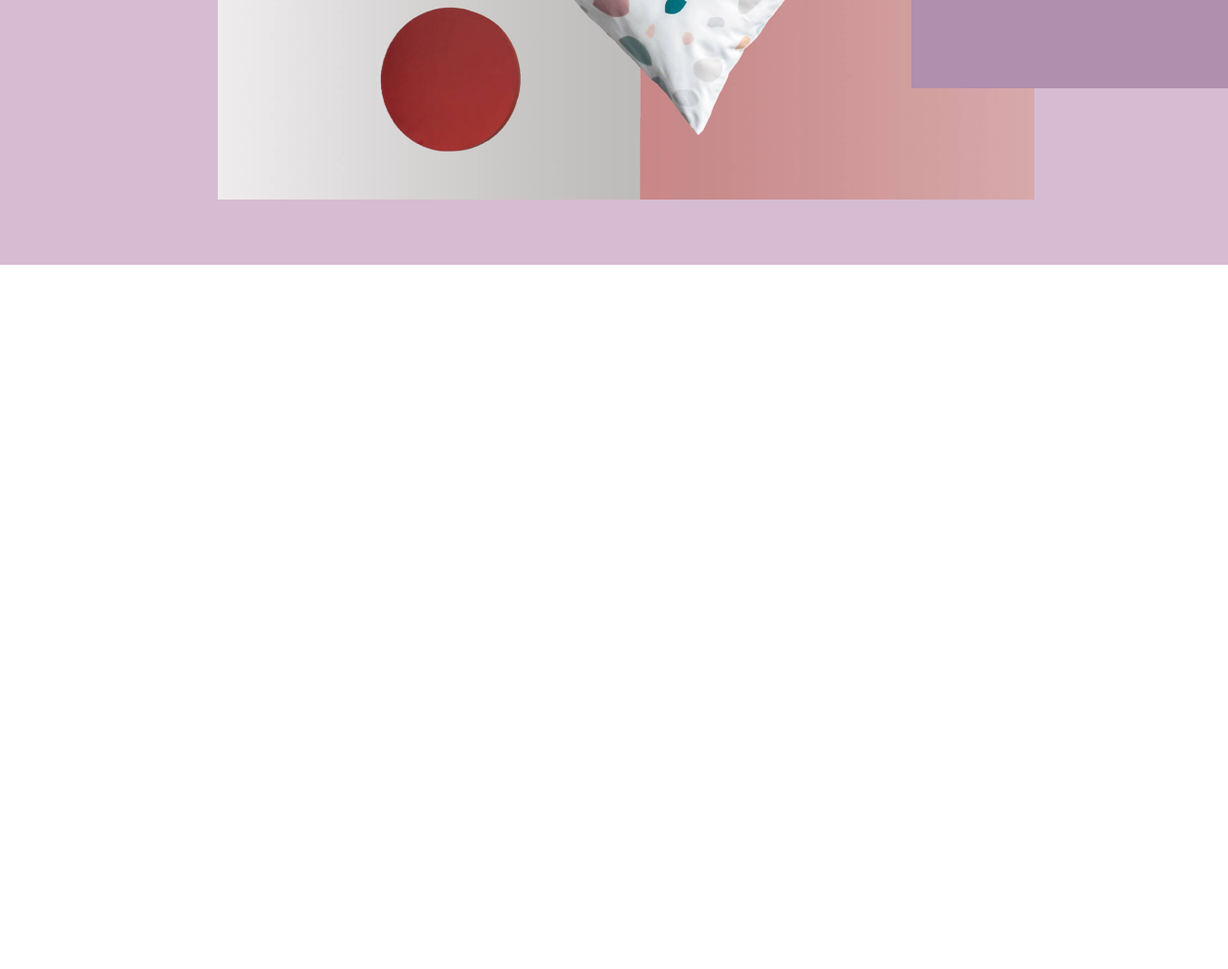
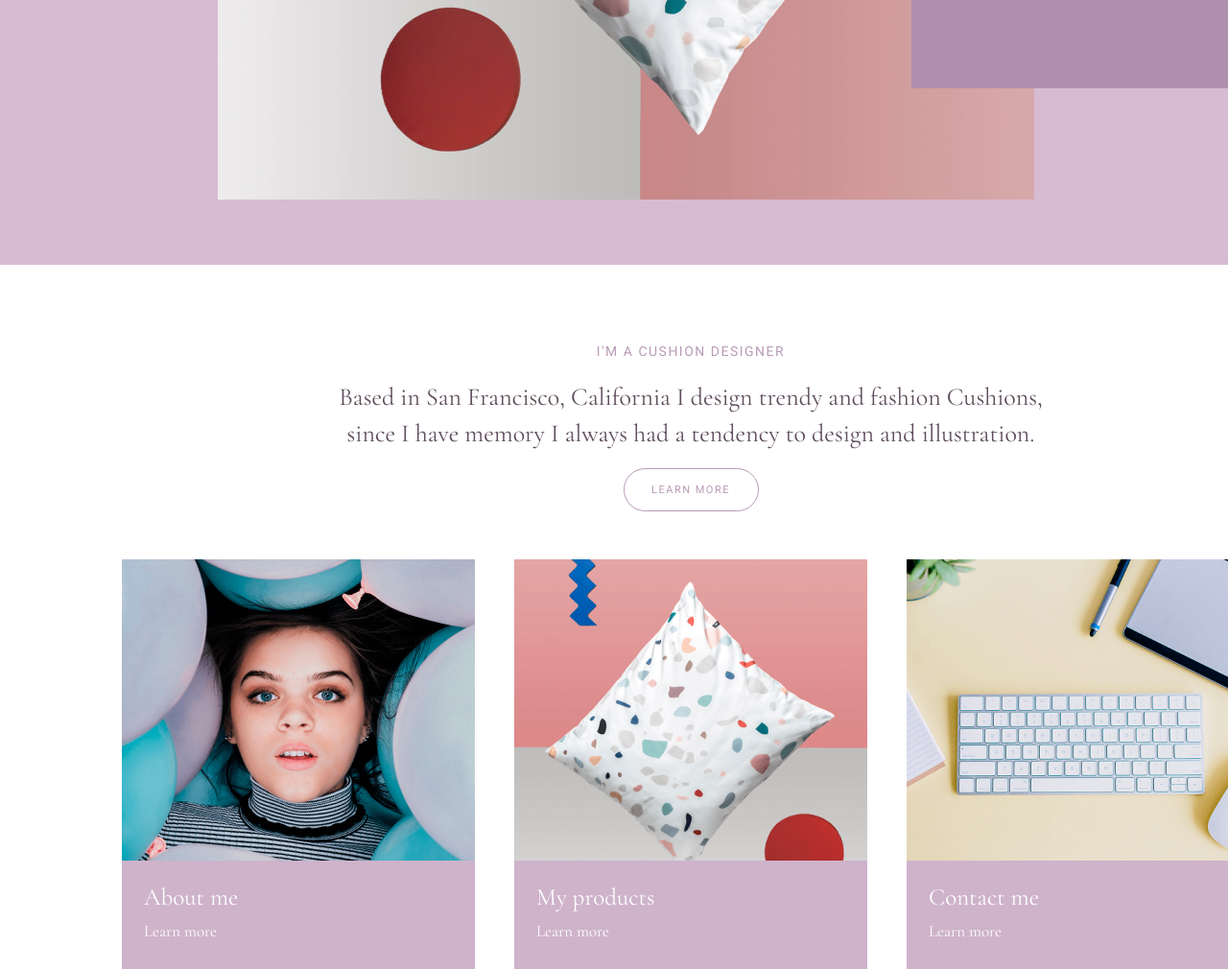
Before and after one commit to Meerione/Tasks, a plain HTML site: page 17-02/1/index.html in a window 1280 px wide. Shown: the part 661-1671 px from the top of the page at 96% size. Before the commit the page ends 937 px from the top, so only its background shows below. Drawn offline with nearby package versions, Linux system fonts and the light colour scheme.

Commit message:
feat: added container2 and finished feat: added content_4 and finished

```diff
--- a/17-02/1/index.html
+++ b/17-02/1/index.html
@@ -21,6 +21,7 @@
     </nav>
     <img class="korzina" src="image/korzina.svg" alt="korzina">
 </header>
+
 <div class="container1">
     <div class="content_1">
         <img class="poduwka" src="image/poduwka.png" alt="">
@@ -35,5 +36,31 @@
     </div>
     <div class="content_2"></div>
 </div>
+
+<div class="container2">
+    <p class="designer">I'm a cushion designer</p>
+    <p class="California">Based in San Francisco, California I design trendy and fashion Cushions, <br>
+        since I have memory I always had a tendency to design and illustration.</p>
+<button class="learn_more">Learn More</button>
+    <div class="content_3">
+        <img class="girl" src="image/girl.png" alt="girl">
+        <img class="podu" src="image/podu.png" alt="podu">
+        <img class="keyboard" src="image/keyboard.png" alt="keyboard">
+    </div>
+</div>
+<div class="content_4">
+    <div class="first">
+        <p class="me">About me</p>
+        <p class="more">Learn more</p>
+    </div>
+    <div class="second">
+        <p class="me">My products</p>
+        <p class="more">Learn more</p>
+    </div>
+    <div class="third">
+        <p class="me">Contact me</p>
+        <p class="more">Learn more</p>
+    </div>
+</div>
 </body>
 </html>
--- a/17-02/1/style.css
+++ b/17-02/1/style.css
@@ -94,3 +94,108 @@ nav ul li{
     color: #FFFFFF;
     margin: 0;
 }
+
+.container2{
+    height: 306px;
+    text-align: center;
+
+}
+
+.designer{
+    font-family: Roboto;
+    font-style: normal;
+    font-weight: normal;
+    font-size: 14px;
+    line-height: 30px;
+    letter-spacing: 1.5px;
+    text-transform: uppercase;
+    color: #B99BB6;
+    margin-top: 75px;
+}
+
+.California{
+    font-family: Cormorant Garamond;
+    font-style: normal;
+    font-weight: normal;
+    font-size: 26px;
+    line-height: 38px;
+    color: #5F4D5D;
+    margin: 0;
+}
+
+.learn_more{
+    font-family: Roboto;
+    font-style: normal;
+    font-weight: normal;
+    font-size: 11px;
+    line-height: 15px;
+    letter-spacing: 1.5px;
+    text-transform: uppercase;
+    color: #B99BB6;
+    border: 1px solid #B99BB6;
+    border-radius: 25px;
+    height: 45px;
+    width: 141px;
+    background-color: white;
+    margin-top: 17px;
+    margin-bottom: 50px;
+}
+
+.girl{
+    margin-right: 37px;
+    margin-bottom: 0;
+}
+
+.podu{
+    margin-right: 37px;
+}
+
+.content_4{
+    display: flex;
+    position: relative;
+    }
+.first, .second, .third{
+    width: 368px;
+    height: 113px;
+    background: #CEB3CB;
+}
+
+.first{
+    position: absolute;
+    top: 240px;
+    left: 127px;
+}
+
+.second{
+    position: absolute;
+    top: 240px;
+    left: 536px;
+}
+
+.third{
+    position: absolute;
+    top: 240px;
+    left: 945px;
+}
+
+.me{
+    font-family: 'Cormorant Garamond';
+    font-style: normal;
+    font-weight: normal;
+    font-size: 25px;
+    line-height: 30px;
+    color: #FFFFFF;
+    margin: 0;
+    padding: 23px 0 6px 23px;
+}
+
+.more{
+    font-family: 'Cormorant Garamond';
+    font-style: normal;
+    font-weight: normal;
+    font-size: 17px;
+    line-height: 30px;
+    color: #FFFFFF;
+    margin: 0;
+    padding-left: 23px;
+}
```
Also changed, not shown: 17-02/1/image/girl.png (added), 17-02/1/image/keyboard.png (added), 17-02/1/image/podu.png (added).
